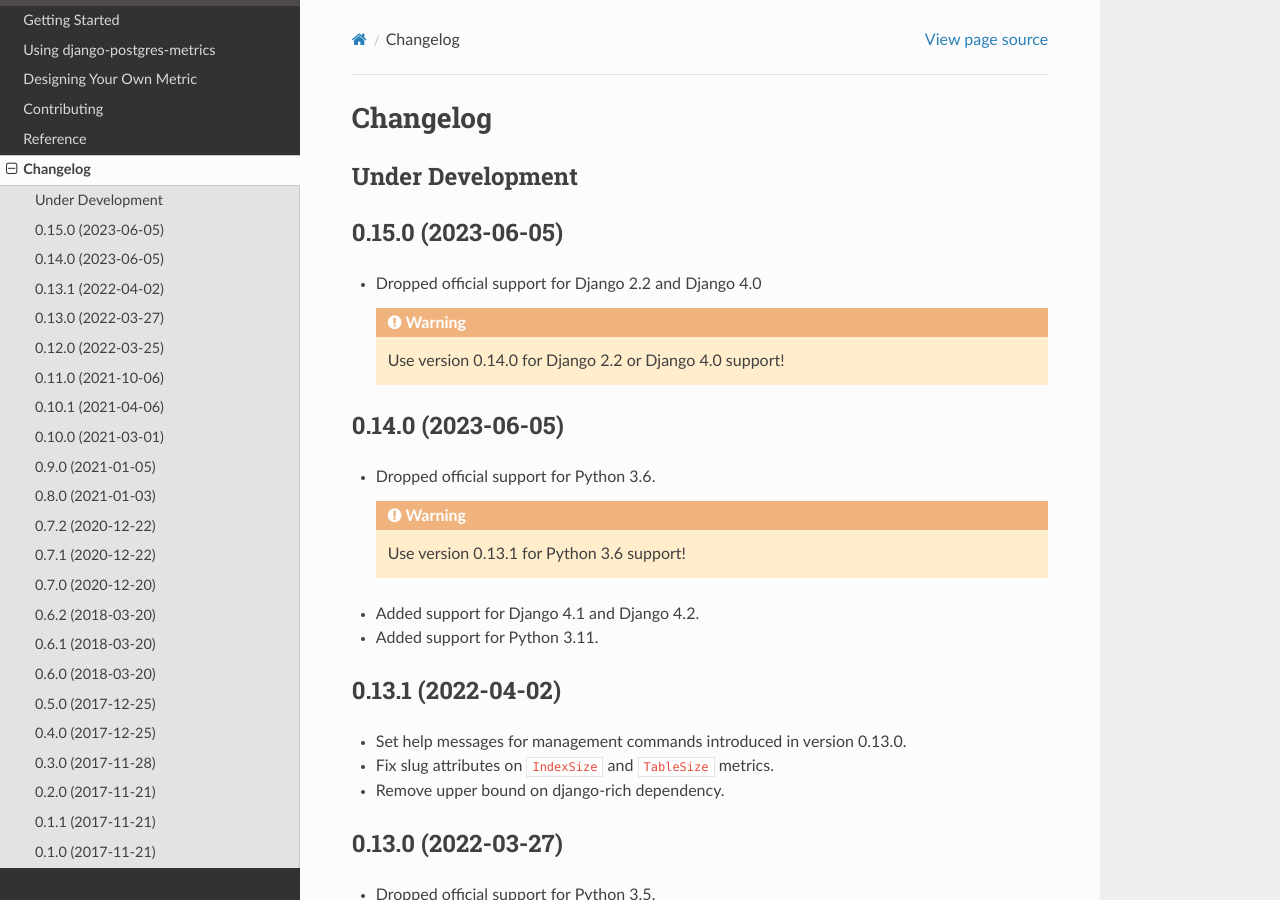
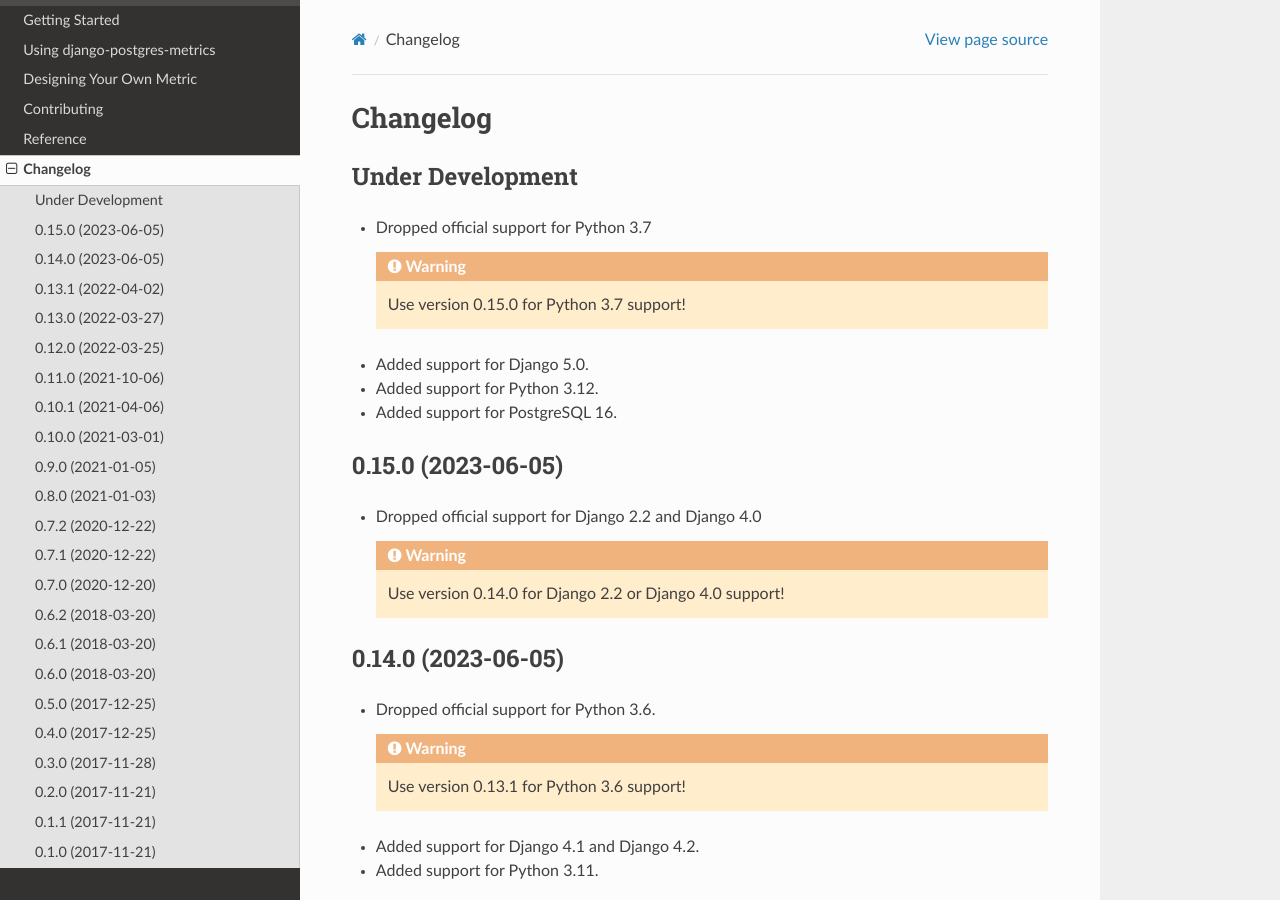
Before and after one commit to django-postgres-metrics/django-postgres-metrics, a Sphinx documentation site: the page built from docs/source/changelog.rst, in a window 1280 px wide and 900 px high. Built offline with Sphinx 7.4.7 and the Read the Docs theme 2.0.0, drawn with Linux system fonts in a browser that asks for light colours; pages that are not in the unit, such as notebooks, are missing from menus; the version number could not be read and is left out.

Commit message:
Python 3.7, 3.12, Django 5.0, PostgreSQL 16 (#90)
* Python 3.7, 3.12, Django 5.0, PostgreSQL 16

* fixup! Python 3.7, 3.12, Django 5.0, PostgreSQL 16

* fixup! fixup! Python 3.7, 3.12, Django 5.0, PostgreSQL 16

```diff
--- a/docs/source/changelog.rst
+++ b/docs/source/changelog.rst
@@ -6,6 +6,18 @@
 
 Under Development
 =================
+
+* Dropped official support for Python 3.7
+
+  .. warning::
+
+     Use version 0.15.0 for Python 3.7 support!
+
+* Added support for Django 5.0.
+
+* Added support for Python 3.12.
+
+* Added support for PostgreSQL 16.
 
 0.15.0 (2023-06-05)
 ===================
--- a/pyproject.toml
+++ b/pyproject.toml
@@ -10,7 +10,7 @@
 
 [tool.coverage.report]
 show_missing = true
-fail_under = 98
+fail_under = 95
 
 [tool.isort]
 combine_as_imports = true
--- a/setup.py
+++ b/setup.py
@@ -48,16 +48,17 @@
         "Framework :: Django :: 3.2",
         "Framework :: Django :: 4.1",
         "Framework :: Django :: 4.2",
+        "Framework :: Django :: 5.0",
         "Intended Audience :: Developers",
         "License :: OSI Approved :: BSD License",
         "Operating System :: OS Independent",
         "Programming Language :: Python",
         "Programming Language :: Python :: 3",
-        "Programming Language :: Python :: 3.7",
         "Programming Language :: Python :: 3.8",
         "Programming Language :: Python :: 3.9",
         "Programming Language :: Python :: 3.10",
         "Programming Language :: Python :: 3.11",
+        "Programming Language :: Python :: 3.12",
     ],
-    python_requires=">=3.7",
+    python_requires=">=3.8",
 )
```
Also changed, not shown: README.md (+1 -1 lines), 1 other file.
